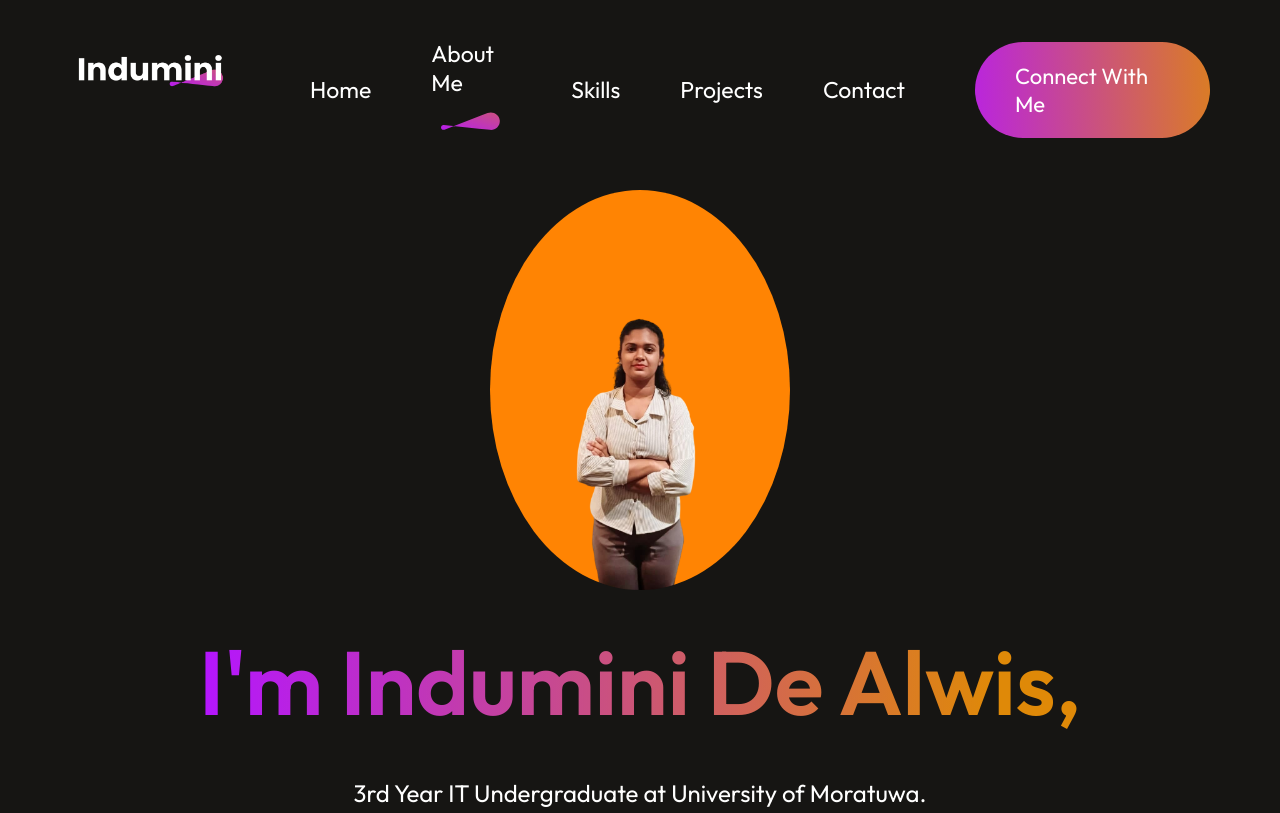
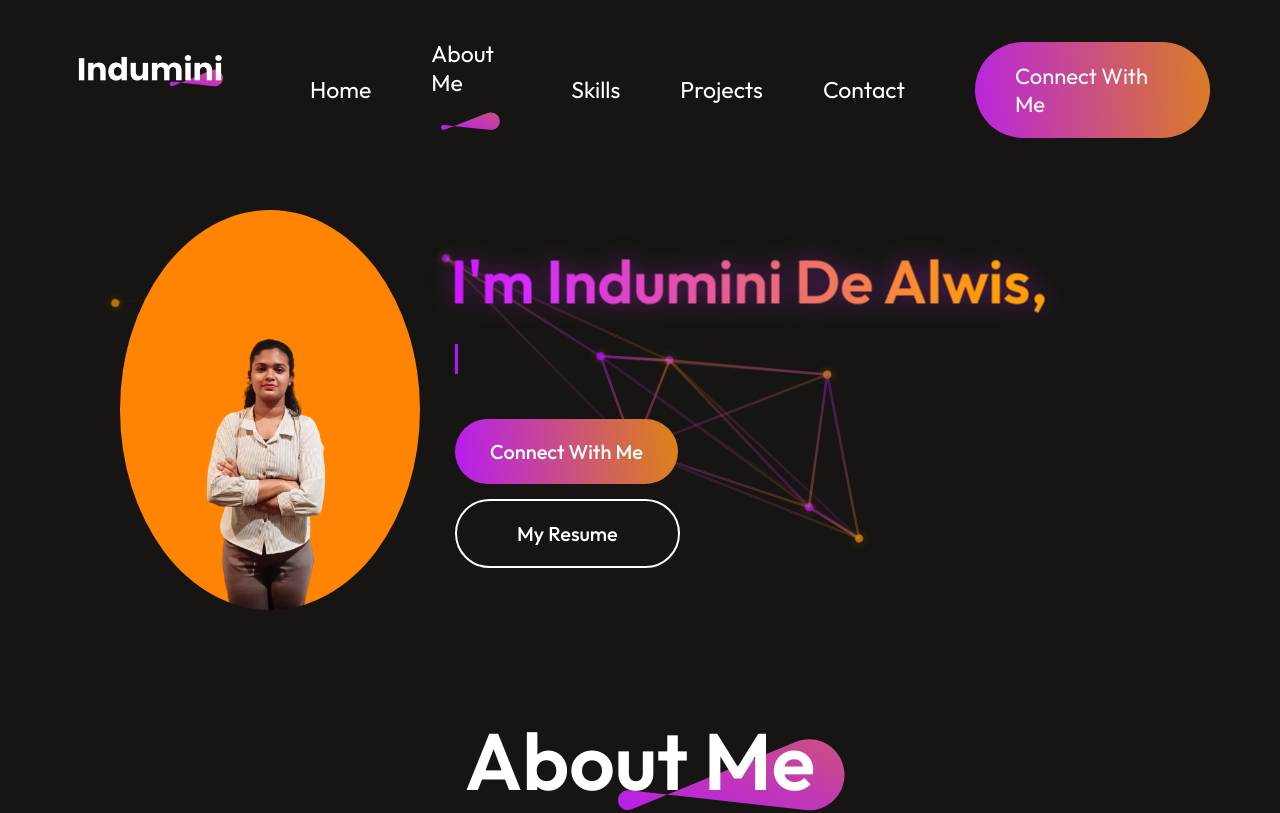
Before and after one commit to InduminiDeAlwis/portfolio, a React (Vite) app: page / in a window 1280 px wide. Shown: the top 813 px of the page. Built offline with nearby package versions, Linux system fonts and the light colour scheme.

Commit message:
add animtaion and cv to the web

```diff
--- a/src/App.jsx
+++ b/src/App.jsx
@@ -6,10 +6,12 @@ import Services from './Components/Services/Services'
 import MyWork from './Components/MyWork/MyWork'
 import Contact from './Components/Contact/Contact'
 import Footer from './Components/Footer/Footer'
+import AnimatedBackground from './Components/AnimatedBackground/AnimatedBackground'
 
 const App = () => {
   return (
     <div>
+      <AnimatedBackground />
       <Navbar/>
       <Hero/>
       <About/>
--- /dev/null
+++ b/src/Components/AnimatedBackground/AnimatedBackground.css
@@ -0,0 +1,118 @@
+/* AnimatedBackground.css */
+.animated-background {
+    position: fixed;
+    top: 0;
+    left: 0;
+    width: 100%;
+    height: 100%;
+    z-index: -1;
+    overflow: hidden;
+    pointer-events: none;
+}
+
+.dot {
+    position: absolute;
+    width: 8px;
+    height: 8px;
+    border-radius: 50%;
+    opacity: 0.8;
+    box-shadow: 0 0 10px rgba(223, 137, 8, 0.5);
+}
+
+.dot-1 {
+    background: #DF8908;
+    animation: float1 12s infinite linear;
+}
+
+.dot-2 {
+    background: #B415FF;
+    animation: float2 15s infinite linear;
+}
+
+.dot-3 {
+    background: #DF8908;
+    animation: float3 10s infinite linear;
+}
+
+.dot-4 {
+    background: #B415FF;
+    animation: float4 18s infinite linear;
+}
+
+.dot-5 {
+    background: #DF8908;
+    animation: float5 14s infinite linear;
+}
+
+.dot-6 {
+    background: #B415FF;
+    animation: float6 11s infinite linear;
+}
+
+.dot-7 {
+    background: #DF8908;
+    animation: float7 16s infinite linear;
+}
+
+.dot-8 {
+    background: #B415FF;
+    animation: float8 13s infinite linear;
+}
+
+#connecting-lines {
+    position: fixed;
+    top: 0;
+    left: 0;
+    width: 100%;
+    height: 100%;
+    z-index: -1;
+    pointer-events: none;
+}
+
+/* Floating Animations */
+@keyframes float1 {
+    0% { transform: translate(0px, 100vh) rotate(0deg); }
+    100% { transform: translate(200px, -100px) rotate(360deg); }
+}
+
+@keyframes float2 {
+    0% { transform: translate(100vw, 0px) rotate(0deg); }
+    100% { transform: translate(-100px, 100vh) rotate(-360deg); }
+}
+
+@keyframes float3 {
+    0% { transform: translate(0px, 0px) rotate(0deg); }
+    100% { transform: translate(100vw, 100vh) rotate(360deg); }
+}
+
+@keyframes float4 {
+    0% { transform: translate(100vw, 100vh) rotate(0deg); }
+    100% { transform: translate(0px, 0px) rotate(-360deg); }
+}
+
+@keyframes float5 {
+    0% { transform: translate(50vw, 100vh) rotate(0deg); }
+    100% { transform: translate(80vw, -100px) rotate(360deg); }
+}
+
+@keyframes float6 {
+    0% { transform: translate(100vw, 50vh) rotate(0deg); }
+    100% { transform: translate(-100px, 20vh) rotate(-360deg); }
+}
+
+@keyframes float7 {
+    0% { transform: translate(20vw, 100vh) rotate(0deg); }
+    100% { transform: translate(90vw, -50px) rotate(360deg); }
+}
+
+@keyframes float8 {
+    0% { transform: translate(100vw, 80vh) rotate(0deg); }
+    100% { transform: translate(-50px, 10vh) rotate(-360deg); }
+}
+
+@media (max-width: 768px) {
+    .dot {
+        width: 6px;
+        height: 6px;
+    }
+}
--- /dev/null
+++ b/src/Components/AnimatedBackground/AnimatedBackground.jsx
@@ -0,0 +1,126 @@
+// AnimatedBackground.jsx
+import React, { useEffect, useRef } from 'react';
+import './AnimatedBackground.css';
+
+const AnimatedBackground = () => {
+  const canvasRef = useRef(null);
+  const dotsRef = useRef([]);
+
+  useEffect(() => {
+    const canvas = canvasRef.current;
+    const ctx = canvas.getContext('2d');
+
+    // Set canvas size
+    const resizeCanvas = () => {
+      canvas.width = window.innerWidth;
+      canvas.height = window.innerHeight;
+    };
+    resizeCanvas();
+    window.addEventListener('resize', resizeCanvas);
+
+    // Animation function
+    const animate = () => {
+      ctx.clearRect(0, 0, canvas.width, canvas.height);
+
+      // Get current positions of dots
+      const dotPositions = [];
+      dotsRef.current.forEach(dot => {
+        if (dot) {
+          const rect = dot.getBoundingClientRect();
+          dotPositions.push({
+            x: rect.left + rect.width / 2,
+            y: rect.top + rect.height / 2
+          });
+        }
+      });
+
+      // Draw lines between nearby dots
+      for (let i = 0; i < dotPositions.length; i++) {
+        for (let j = i + 1; j < dotPositions.length; j++) {
+          const dot1 = dotPositions[i];
+          const dot2 = dotPositions[j];
+
+          const distance = Math.sqrt(
+            Math.pow(dot1.x - dot2.x, 2) + Math.pow(dot1.y - dot2.y, 2)
+          );
+
+          if (distance < 350) {
+            const opacity = 1 - (distance / 350);
+
+            const gradient = ctx.createLinearGradient(dot1.x, dot1.y, dot2.x, dot2.y);
+            gradient.addColorStop(0, `rgba(223, 137, 8, ${opacity * 0.6})`);
+            gradient.addColorStop(1, `rgba(180, 21, 255, ${opacity * 0.6})`);
+
+            ctx.strokeStyle = gradient;
+            ctx.lineWidth = 2.5;
+            ctx.beginPath();
+            ctx.moveTo(dot1.x, dot1.y);
+            ctx.lineTo(dot2.x, dot2.y);
+            ctx.stroke();
+          }
+        }
+      }
+
+      requestAnimationFrame(animate);
+    };
+
+    animate();
+
+    // Mouse interaction
+    const handleMouseMove = (e) => {
+      const mouseX = e.clientX;
+      const mouseY = e.clientY;
+
+      dotsRef.current.forEach(dot => {
+        if (dot) {
+          const rect = dot.getBoundingClientRect();
+          const dotX = rect.left + rect.width / 2;
+          const dotY = rect.top + rect.height / 2;
+
+          const distance = Math.sqrt(
+            Math.pow(mouseX - dotX, 2) + Math.pow(mouseY - dotY, 2)
+          );
+
+          if (distance < 200) {
+            const opacity = 1 - (distance / 200);
+
+            const gradient = ctx.createLinearGradient(mouseX, mouseY, dotX, dotY);
+            gradient.addColorStop(0, `rgba(223, 137, 8, ${opacity * 0.8})`);
+            gradient.addColorStop(1, `rgba(180, 21, 255, ${opacity * 0.8})`);
+
+            ctx.strokeStyle = gradient;
+            ctx.lineWidth = 3.5;
+            ctx.beginPath();
+            ctx.moveTo(mouseX, mouseY);
+            ctx.lineTo(dotX, dotY);
+            ctx.stroke();
+          }
+        }
+      });
+    };
+
+    document.addEventListener('mousemove', handleMouseMove);
+
+    return () => {
+      window.removeEventListener('resize', resizeCanvas);
+      document.removeEventListener('mousemove', handleMouseMove);
+    };
+  }, []);
+
+  return (
+    <>
+      <div className="animated-background">
+        {[...Array(8)].map((_, index) => (
+          <div
+            key={index}
+            className={`dot dot-${index + 1}`}
+            ref={(el) => (dotsRef.current[index] = el)}
+          />
+        ))}
+      </div>
+      <canvas ref={canvasRef} id="connecting-lines" />
+    </>
+  );
+};
+
+export default AnimatedBackground;
--- a/src/Components/Hero/Hero.css
+++ b/src/Components/Hero/Hero.css
@@ -1,85 +1,177 @@
 .hero{
     display: flex;
     align-items: center;
-    flex-direction: column;
-    gap : 35px;
+    flex-direction: row; /* Change to row for horizontal layout */
+    gap: 35px;
+    padding: 20px;
+    justify-content: center;
+    margin-left: 100px;
 }
+
 .hero img{
     margin-top: 10px;
     border-radius: 70%;
-    width: 300px;
+    width: 300px; /* Reduced width for better fit */
     height: auto;
+    flex-shrink: 0; /* Prevent image from shrinking */
 }
+
+.hero-content {
+    display: flex;
+    flex-direction: column;
+    align-items: flex-start;
+    gap: 25px; /* Increased gap for better spacing */
+    flex: 1; /* Take remaining space */
+}
+
 .hero h1{
-    text-align: center;
-    width :70%;
-    font-size: 90px;
+    text-align: left; /* Changed from center */
+    font-size: 60px; /* Reduced for better fit */
     font-weight: 600;
+    margin: 0;
+    animation: slideInFromLeft 1.5s ease-out;
 }
+
 .hero h1 span{
     background: linear-gradient(270deg, #DF8908 10%,#B415FF 100%);
     background-clip: text;
     -webkit-background-clip: text;
     -webkit-text-fill-color: transparent;
+    display: inline-block;
+    animation: textGlow 2s ease-in-out infinite alternate;
 }
+
 .hero p{
-    width: 50%;
-    text-align: center;
-    font-size: 24px;
-    line-height: 40px;
+    text-align: left;
+    font-size: 20px;
+    line-height: 30px;
+    margin: 0 0 20px 0;
+    /* Typing animation styles */
+    overflow: hidden;
+    border-right: 3px solid #B415FF;
+    white-space: nowrap;
+    animation: typing 3s steps(20, end), blink 1s step-end infinite;
 }
+
 .hero-action{
     display: flex;
-    align-items: center;
-    gap: 25px;
-    font-size: 24px;
+    align-items: flex-start;
+    justify-content: flex-start;
+    flex-direction: column;
+    gap: 15px;
+    font-size: 20px;
     font-weight: 500;
-    margin-bottom: 50px;
+    margin-top: 0;
+    width: auto;
 }
+
 .hero-connect{
-    padding: 25px 45px;
+    padding: 20px 35px;
     border-radius: 50px;
     background: linear-gradient(264deg, #DF8908 -5.09%,#B415FF 106.28%);
-    cursor : pointer;
+    cursor: pointer;
+    white-space: nowrap;
+    align-self: flex-start;
 }
+
 .hero-resume{
-    padding: 25px 75px;
+    padding: 20px 60px;
     border-radius: 50px;
     border: 2px solid #FFF;
     cursor: pointer;
+    white-space: nowrap;
+    align-self: flex-start;
 }
+
 .hero-connect:hover{
     border: 2px solid #FFF;
 }
+
 .hero-resume:hover{
     border-color: #B415FF;
 }
+
+/* Keyframe animations */
+@keyframes slideInFromLeft {
+    0% {
+        transform: translateX(-100px);
+        opacity: 0;
+    }
+    100% {
+        transform: translateX(0);
+        opacity: 1;
+    }
+}
+
+@keyframes textGlow {
+    0% {
+        filter: brightness(1) drop-shadow(0 0 5px rgba(223, 137, 8, 0.3));
+        transform: scale(1);
+    }
+    100% {
+        filter: brightness(1.2) drop-shadow(0 0 15px rgba(180, 21, 255, 0.5));
+        transform: scale(1.02);
+    }
+}
+
+@keyframes typing {
+    from { width: 0 }
+    to { width: 100% }
+}
+
+@keyframes blink {
+    50% { border-color: transparent }
+}
+
 @media(max-width:768px){
+    .hero {
+        flex-direction: column;
+        gap: 20px;
+        padding: 10px;
+        margin-left: 0; /* Remove left margin on mobile */
+    }
+
     .hero img{
         margin-top: 120px;
         width: 260px;
     }
+
+    .hero-content {
+        align-items: center;
+    }
+
     .hero h1{
         margin-top: 50px;
-        width: 90%;
+        text-align: center;
         font-size: 50px;
     }
+
     .hero p{
-        width: 60%;
+        text-align: center;
         font-size: 18px;
         line-height: 32px;
         margin: 10px 0px;
+        /* Disable typing animation on mobile for better UX */
+        overflow: visible;
+        border-right: none;
+        white-space: normal;
+        animation: none;
     }
+
     .hero-action{
+        align-items: center;
+        justify-content: center;
         gap: 16px;
         font-size: 18px;
         font-weight: 500;
         margin-bottom: 50px;
     }
+
     .hero-connect{
         padding: 20px 30px;
         border-radius: 40px;
     }
+
     .hero-resume{
         padding: 20px 50px;
         border-radius: 40px;
--- a/src/Components/Hero/Hero.jsx
+++ b/src/Components/Hero/Hero.jsx
@@ -1,17 +1,31 @@
 import React from 'react'
 import './Hero.css'
-import profile_img from '../../assets/about_profile.png' //channge image
+import profile_img from '../../assets/about_profile.png' //change image
 import AnchorLink from 'react-anchor-link-smooth-scroll'
 
 const Hero = () => {
+  const handleResumeDownload = () => {
+    // Replace FILE_ID with your actual CV file ID from Google Drive
+    const googleDriveLink = 'https://drive.google.com/file/d/1JsWB_W8EbIrX7muDocmtyfEJkBSEdK3i/view?usp=drive_link';
+    window.open(googleDriveLink, '_blank');
+  };
+
   return (
     <div id='home' className = "hero">
         <img src={profile_img} alt="" />
-        <h1><span>I'm Indumini De Alwis,</span></h1>
-        <p> 3rd Year IT Undergraduate at University of Moratuwa.</p>
-        <div className="hero-action">
-            <div className="hero-connect"><AnchorLink className='anchor-link' offset={50} href='#contact'>Connect With Me</AnchorLink></div>
-            <div className="hero-resume">My Resume</div>
+        <div className="hero-content">
+            <h1><span>I'm Indumini De Alwis,</span></h1>
+            <p>3rd Year IT Undergraduate at University of Moratuwa.</p>
+            <div className="hero-action">
+               <div className="hero-connect">
+                 <AnchorLink className='anchor-link' offset={50} href='#contact'>
+                   Connect With Me
+                 </AnchorLink>
+               </div>
+                <div className="hero-resume" onClick={handleResumeDownload}>
+                  My Resume
+                </div>
+            </div>
         </div>
     </div>
   )
```
Also changed, not shown: src/index.css (line endings or trailing spaces).
